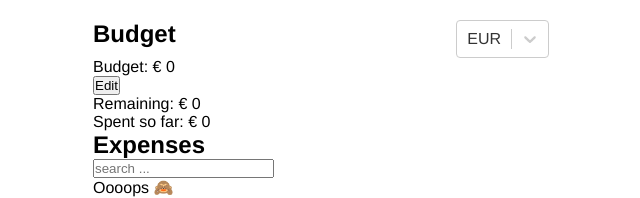
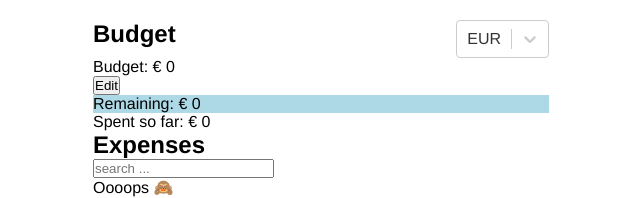
Before and after one commit to marshitsky/react-budget-app, a React (Create React App) app: page / in a window 1280 px wide. Shown: the top 198 px of the page, without its empty margins (319-959 px from the left). Built offline with nearby package versions, Linux system fonts and the light colour scheme.

Commit message:
fix(project-4): add logic

```diff
--- a/src/components/Expenses/Expenses.tsx
+++ b/src/components/Expenses/Expenses.tsx
@@ -3,13 +3,14 @@ import { useExpensesContext } from "../../context";
 import { useInput } from "../../hooks/useInput";
 import { IExpense } from "../../types/types";
 import { ExpensesList } from "../ExpensesList/ExpensesList";
+import { EmptyText } from "../ExpensesList/styles";
 import { Title } from "../Title/Title";
 import { StyledExpenses } from "./styles";
 
 export const Expenses = () => {
   const search = useInput();
   const { expenses } = useExpensesContext();
-  const [filteredExpenses, setFilteredExpenses] = useState<IExpense[]>([]);
+  const [filteredExpenses, setFilteredExpenses] = useState<IExpense[]>(expenses);
 
   useEffect(() => {
     setFilteredExpenses(
@@ -21,7 +22,11 @@ export const Expenses = () => {
     <StyledExpenses>
       <Title text="Expenses" />
       <input {...search} placeholder="search ..." />
-      <ExpensesList expensesList={filteredExpenses} />
+      {expenses.length ? (
+        <ExpensesList expensesList={filteredExpenses} />
+      ) : (
+        <EmptyText>Oooops 🙈</EmptyText>
+      )}
     </StyledExpenses>
   );
 };
--- a/src/components/ExpensesList/ExpensesList.tsx
+++ b/src/components/ExpensesList/ExpensesList.tsx
@@ -7,9 +7,6 @@ interface IProps {
 }
 
 export const ExpensesList = ({ expensesList }: IProps) => {
-  if (!expensesList.length) {
-    return <EmptyText>Oooops 🙈</EmptyText>;
-  }
   return (
     <StyledList>
       {expensesList.map(({ name, price, id }) => (
--- a/src/components/Form/Form.tsx
+++ b/src/components/Form/Form.tsx
@@ -19,9 +19,11 @@ export const Form = () => {
   } = useForm<IExpense>();
 
   const onSubmit: SubmitHandler<IExpense> = ({ name, price }) => {
-    if (budget > 0) {
+    if (budget) {
       setNewExpense({ name, price, id: v4() });
       reset();
+    } else {
+      alert("Enter budget");
     }
   };
 
--- a/src/components/RemainingCard/RemainingCard.tsx
+++ b/src/components/RemainingCard/RemainingCard.tsx
@@ -8,10 +8,13 @@ export const RemainingCard = () => {
   const { budget } = useBudgetContext();
   const { expenses } = useExpensesContext();
   const remaining = budget - expenses.reduce((total, { price }) => total + +price, 0);
+  const isOverspent = remaining >= 0;
 
   return (
-    <StyledRemainingCard>
-      Remaining: {value} {remaining}
+    <StyledRemainingCard isOverspent={isOverspent}>
+      {isOverspent
+        ? `Remaining: ${value} ${remaining}`
+        : `Overspending by: ${value} ${Math.abs(remaining)}`}
     </StyledRemainingCard>
   );
 };
--- a/src/components/RemainingCard/styles.ts
+++ b/src/components/RemainingCard/styles.ts
@@ -1,3 +1,9 @@
 import styled from "styled-components";
 
-export const StyledRemainingCard = styled.div``;
+interface IProps {
+  isOverspent: boolean;
+}
+
+export const StyledRemainingCard = styled.div<IProps>`
+  background: ${({ isOverspent }: IProps) => (isOverspent ? "lightBlue" : "Red")};
+`;
```
